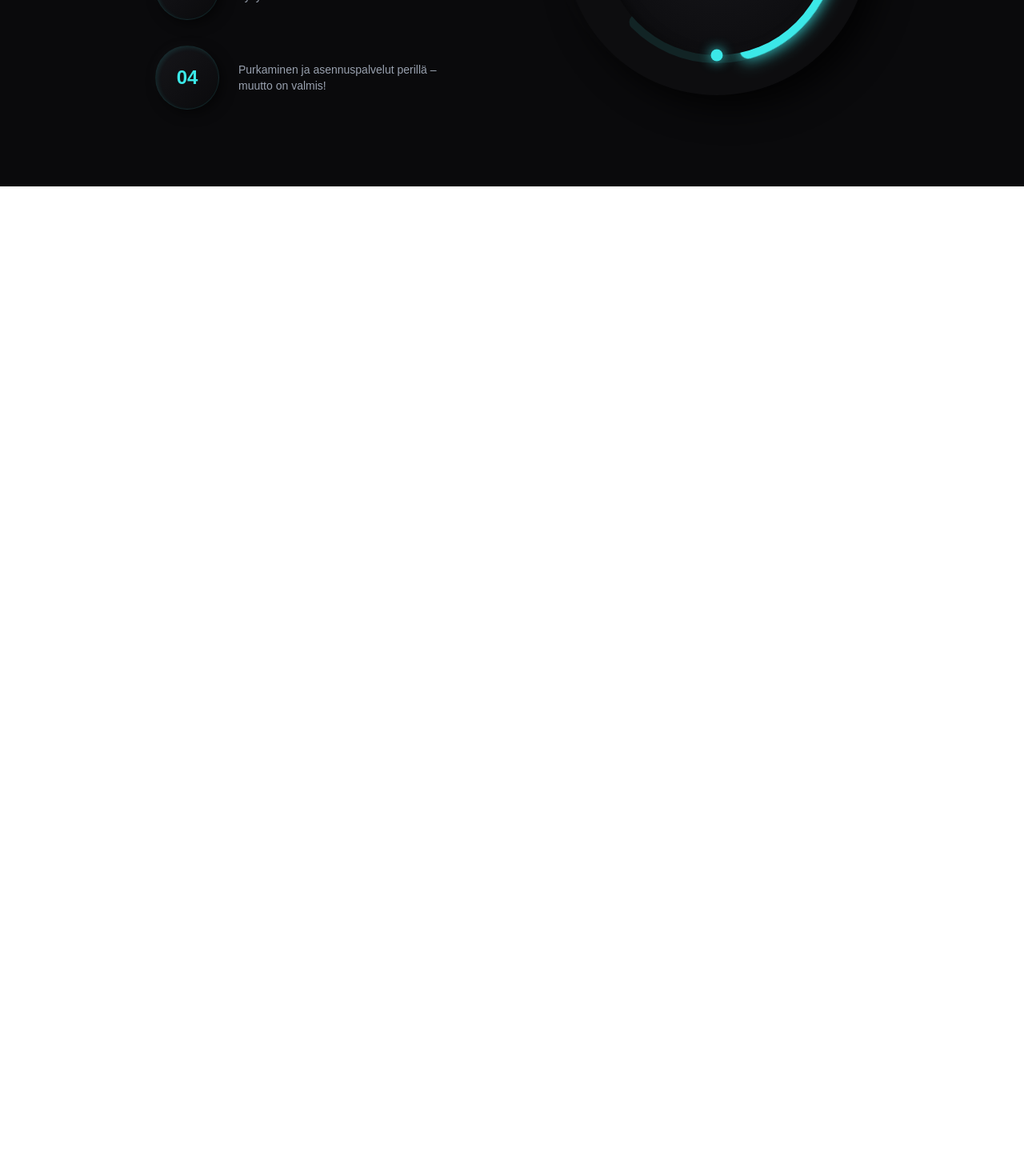
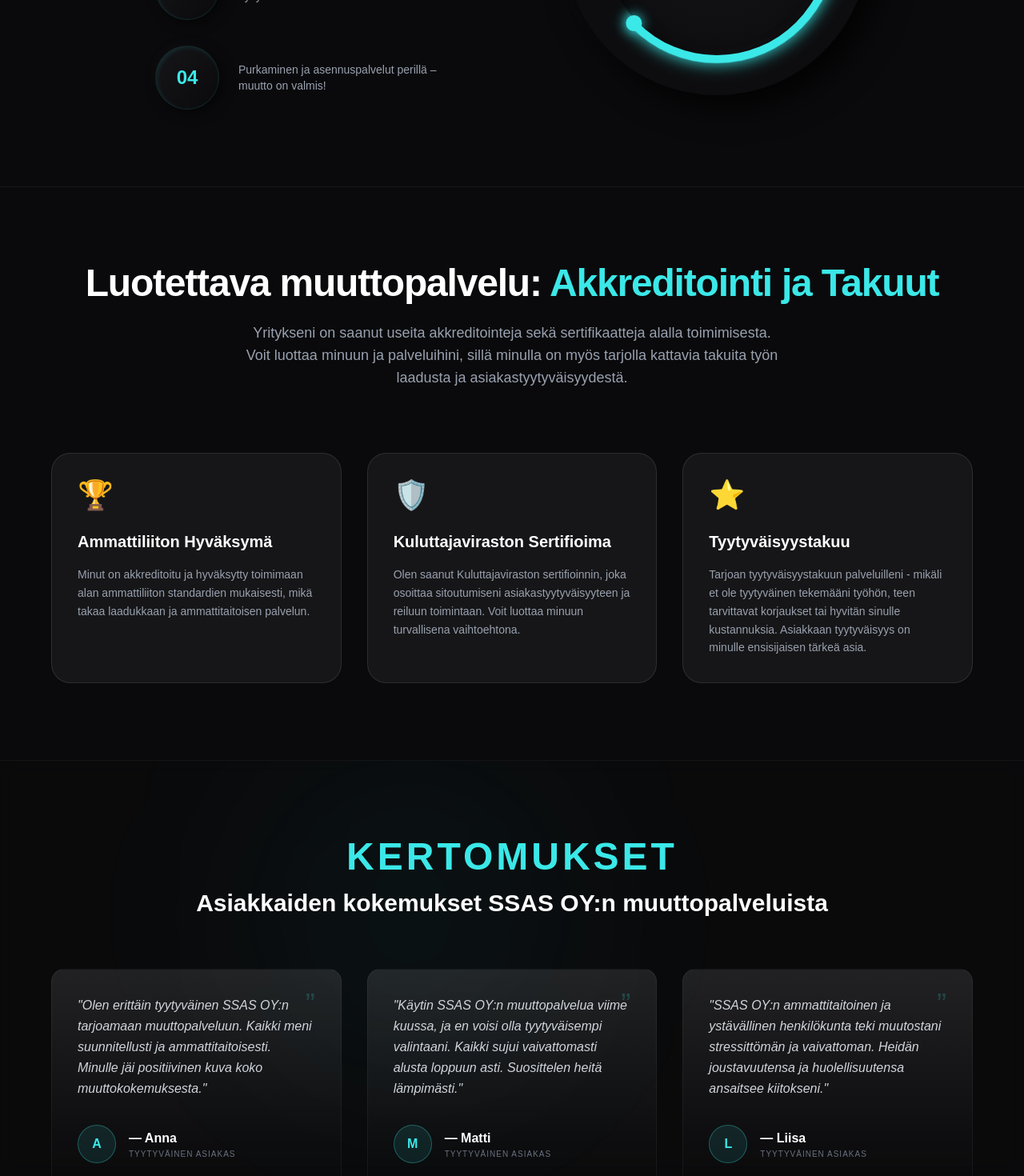
Before and after one commit to IRSES/ssas-oy, a Next.js app: page / in a window 1280 px wide. Shown: the part 2164-3634 px from the top of the page at 80% size. Before the commit the page ends 2397 px from the top, so only its background shows below. Built offline with nearby package versions, Linux system fonts and the light colour scheme.

Commit message:
next two sections down to middle

```diff
--- /dev/null
+++ b/app/Akkreditointi.tsx
@@ -0,0 +1,59 @@
+'use client';
+import React from 'react';
+
+export default function Akkreditointi() {
+  const items = [
+    {
+      title: "Ammattiliiton Hyväksymä",
+      text: "Minut on akkreditoitu ja hyväksytty toimimaan alan ammattiliiton standardien mukaisesti, mikä takaa laadukkaan ja ammattitaitoisen palvelun.",
+      icon: "🏆"
+    },
+    {
+      title: "Kuluttajaviraston Sertifioima",
+      text: "Olen saanut Kuluttajaviraston sertifioinnin, joka osoittaa sitoutumiseni asiakastyytyväisyyteen ja reiluun toimintaan. Voit luottaa minuun turvallisena vaihtoehtona.",
+      icon: "🛡️"
+    },
+    {
+      title: "Tyytyväisyystakuu",
+      text: "Tarjoan tyytyväisyystakuun palveluilleni - mikäli et ole tyytyväinen tekemääni työhön, teen tarvittavat korjaukset tai hyvitän sinulle kustannuksia. Asiakkaan tyytyväisyys on minulle ensisijaisen tärkeä asia.",
+      icon: "⭐"
+    }
+  ];
+
+  return (
+    <section className="py-24 bg-[#0a0a0c] px-6 md:px-16 border-t border-white/5 relative">
+      <div className="container mx-auto max-w-7xl">
+        <div className="text-center mb-20">
+          <h2 className="text-4xl md:text-5xl font-bold mb-6 tracking-tight">
+            Luotettava muuttopalvelu: <span className="text-[#3be8e8]">Akkreditointi ja Takuut</span>
+          </h2>
+          <p className="text-gray-400 max-w-2xl mx-auto text-lg">
+            Yritykseni on saanut useita akkreditointeja sekä sertifikaatteja alalla toimimisesta. Voit luottaa minuun ja palveluihini, sillä minulla on myös tarjolla kattavia takuita työn laadusta ja asiakastyytyväisyydestä.
+          </p>
+        </div>
+
+        <div className="grid grid-cols-1 md:grid-cols-3 gap-8">
+          {items.map((item, index) => (
+            <div
+              key={index}
+              className="group p-8 rounded-3xl bg-white/5 border border-white/10 hover:border-[#3be8e8]/50 transition-all duration-500 relative overflow-hidden"
+            >
+              {/* Эффект свечения при наведении */}
+              <div className="absolute -inset-px bg-gradient-to-br from-[#3be8e8]/20 to-transparent opacity-0 group-hover:opacity-100 transition-opacity" />
+
+              <div className="relative z-10">
+                <div className="text-4xl mb-6">{item.icon}</div>
+                <h3 className="text-xl font-bold mb-4 text-white group-hover:text-[#3be8e8] transition-colors">
+                  {item.title}
+                </h3>
+                <p className="text-gray-400 leading-relaxed text-sm">
+                  {item.text}
+                </p>
+              </div>
+            </div>
+          ))}
+        </div>
+      </div>
+    </section>
+  );
+}
--- a/app/Infographic.tsx
+++ b/app/Infographic.tsx
@@ -60,7 +60,7 @@
             <div className="gauge-inner-content">
               <span className="text-gray-500 text-xs uppercase tracking-[3px] mb-2">Suoritetut muutot</span>
               <span className="text-white text-6xl font-black tracking-tighter tabular-nums">
-                1250+
+                800+
               </span>
               <span className="text-[#3be8e8] text-[10px] mt-4 font-bold tracking-widest uppercase">
                 Tyytyväistä asiakasta
--- /dev/null
+++ b/app/Testimonials.tsx
@@ -0,0 +1,68 @@
+'use client';
+import React from 'react';
+
+export default function Testimonials() {
+  const reviews = [
+    {
+      name: "Anna",
+      text: "Olen erittäin tyytyväinen SSAS OY:n tarjoamaan muuttopalveluun. Kaikki meni suunnitellusti ja ammattitaitoisesti. Minulle jäi positiivinen kuva koko muuttokokemuksesta.",
+      initials: "A"
+    },
+    {
+      name: "Matti",
+      text: "Käytin SSAS OY:n muuttopalvelua viime kuussa, ja en voisi olla tyytyväisempi valintaani. Kaikki sujui vaivattomasti alusta loppuun asti. Suosittelen heitä lämpimästi.",
+      initials: "M"
+    },
+    {
+      name: "Liisa",
+      text: "SSAS OY:n ammattitaitoinen ja ystävällinen henkilökunta teki muutostani stressittömän ja vaivattoman. Heidän joustavuutensa ja huolellisuutensa ansaitsee kiitokseni.",
+      initials: "L"
+    }
+  ];
+
+  return (
+    <section className="py-24 bg-[#0a0a0c]/80 backdrop-blur-sm px-6 md:px-16 border-t border-white/5 relative overflow-hidden">
+      {/* Koristeelliset taustavalot */}
+      <div className="absolute top-0 left-1/4 w-96 h-96 bg-[#3be8e8]/5 rounded-full blur-[120px] pointer-events-none" />
+
+      <div className="container mx-auto max-w-7xl relative z-10">
+        <div className="text-center mb-16">
+          <h2 className="text-4x1 md:text-5xl uppercase tracking-[4px] text-[#3be8e8] mb-4 font-bold">Kertomukset</h2>
+          <h3 className="text-2xl md:text-3xl font-bold text-white">
+            Asiakkaiden kokemukset SSAS OY:n muuttopalveluista
+          </h3>
+        </div>
+
+        <div className="grid grid-cols-1 md:grid-cols-3 gap-8">
+          {reviews.map((review, index) => (
+            <div
+              key={index}
+              className="relative p-8 rounded-2xl bg-gradient-to-b from-white/10 to-transparent border border-white/5 hover:border-[#3be8e8]/30 transition-all duration-500 group"
+            >
+              {/* Lainausmerkki-ikoni */}
+              <div className="text-4xl text-[#3be8e8]/20 absolute top-6 right-8 group-hover:text-[#3be8e8]/40 transition-colors">
+                ”
+              </div>
+
+              <div className="flex flex-col h-full">
+                <p className="text-gray-300 italic mb-8 leading-relaxed relative z-10">
+                  "{review.text}"
+                </p>
+
+                <div className="mt-auto flex items-center gap-4">
+                  <div className="w-12 h-12 rounded-full bg-[#3be8e8]/10 border border-[#3be8e8]/30 flex items-center justify-center text-[#3be8e8] font-bold">
+                    {review.initials}
+                  </div>
+                  <div className="flex flex-col">
+                    <span className="text-white font-semibold">— {review.name}</span>
+                    <span className="text-[10px] text-gray-500 uppercase tracking-widest">Tyytyväinen asiakas</span>
+                  </div>
+                </div>
+              </div>
+            </div>
+          ))}
+        </div>
+      </div>
+    </section>
+  );
+}
--- a/app/globals.css
+++ b/app/globals.css
@@ -189,9 +189,6 @@
 }
 
 
-
-
-
 /* Стили для инфографики */
 /* --- ОБНОВЛЕННАЯ ИНФОГРАФИКА --- */
 .number-circle-custom {
@@ -256,18 +253,51 @@
 }
 
 @keyframes fillGauge {
-  to { stroke-dashoffset: 150; } /* Конечное значение заполнения */
+  to { stroke-dashoffset: 0; } /* Конечное значение заполнения */
 }
 
 .gauge-dot {
   position: absolute;
   top: 50%;
   left: 50%;
-  width: 15px;
-  height: 15px;
+  width: 20px;
+  height: 20px;
   background: #3be8e8;
   border-radius: 50%;
   box-shadow: 0 0 15px #3be8e8;
   z-index: 5;
-  transform: translate(-50%, -50%) rotate(90deg) translateX(140px); /* Позиция в конце полоски */
+  transform: translate(-50%, -50%) rotate(136deg) translateX(144px); /* Позиция в конце полоски */
 }
+
+
+
+/* --- PRICING SECTION --- */
+.pricing-card {
+  background: linear-gradient(145deg, #111114, #0a0a0c);
+  border: 1px solid rgba(255, 255, 255, 0.05);
+  border-radius: 24px;
+  padding: 40px;
+  position: relative;
+  transition: transform 0.4s cubic-bezier(0.175, 0.885, 0.32, 1.275), box-shadow 0.4s;
+  box-shadow:
+    10px 10px 20px rgba(0, 0, 0, 0.4),
+    -5px -5px 15px rgba(255, 255, 255, 0.01);
+}
+
+.pricing-card:hover {
+  transform: translateY(-10px);
+  border-color: rgba(59, 232, 232, 0.3);
+  box-shadow:
+    20px 20px 40px rgba(0, 0, 0, 0.6),
+    0 0 20px rgba(59, 232, 232, 0.05);
+}
+
+.pricing-card::before {
+  content: '';
+  position: absolute;
+  top: 0;
+  left: 0;
+  right: 0;
+  height: 1px;
+  background: linear-gradient(90deg, transparent, rgba(59, 232, 232, 0.2), transparent);
+}
--- a/app/page.tsx
+++ b/app/page.tsx
@@ -4,6 +4,8 @@
 
 import CyberCard from './CyberCard';
 import Infographic from './Infographic';
+import Akkreditointi from './Akkreditointi';
+import Testimonials from './Testimonials';
 
 export default function Home() {
   return (
@@ -106,6 +108,8 @@
           </div>
         </section>
         <Infographic />
+        <Akkreditointi />
+        <Testimonials />
       </div>
     </main>
   );
```
